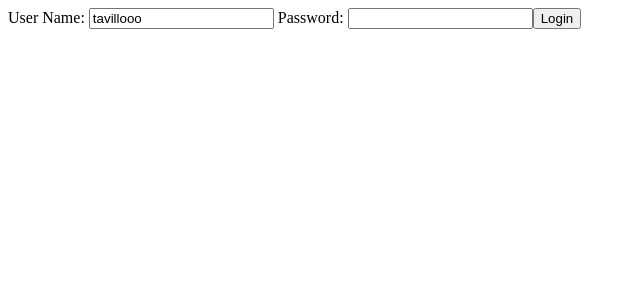
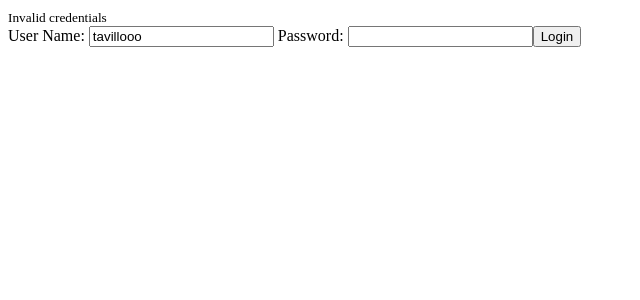
Before and after one commit to joseee-molina/AngularSpringbootFullstackApp, an Angular app in the folder project/frontend/todo/: page / in a window 1280 px wide. Both pictures are taken after a click on the button "Login". Shown: the top 300 px of the page, without its empty margins (0-640 px from the left). Built offline with nearby package versions, Linux system fonts and the light colour scheme.

Commit message:
adding validation hardcoded, using ngIf to show and hide html components

```diff
--- a/project/frontend/todo/src/app/login/login.component.html
+++ b/project/frontend/todo/src/app/login/login.component.html
@@ -1,3 +1,5 @@
+<small *ngIf="invalidLogin"> {{ errorMessage }}</small>
+<div>
   User Name: <input type="text" name="username" [(ngModel)]="username" />
   <!-- ngModel is an angular feature that binds the value of this input named username to the model -->
   <!-- ngModel is double way data binding: when the data changes in the component.ts it changes on the page, and when it changes on the page it goes back to here-->
@@ -7,7 +9,11 @@ Password:
   <!--We did data binding by using the variables username and password defined in the component.ts file-->
   <!-- Now let's do the banana in a box model for password-->
 
+  <!-- Username: {{ username }} -->
+
   <!-- Now we are going to use event binding -->
   <button (click)="handleLogin()">Login</button>
   <!-- All the methods are defined in the login.component.ts -->
   <!--This method is just printing the username and the password in the console-->
+  <!-- event binding allows us to bind an event (click) to a component event method-->
+</div>
--- a/project/frontend/todo/src/app/login/login.component.ts
+++ b/project/frontend/todo/src/app/login/login.component.ts
@@ -8,10 +8,17 @@ import { Component, OnInit } from '@angular/core';
 export class LoginComponent implements OnInit {
   username = 'tavillooo';
   password = '';
-
+  errorMessage = 'Invalid credentials';
+  invalidLogin = false;
   handleLogin() {
-    console.log(this.username);
-    console.log(this.password);
+    // console.log(this.username);
+    //console.log(this.password);
+    //never print a password
+    if (this.username == 'tavin' && this.password == 'dummy') {
+      this.invalidLogin = false;
+    } else {
+      this.invalidLogin = true;
+    }
   }
   constructor() {}
 
```
Lines whose indentation alone changed are shown as unchanged.
